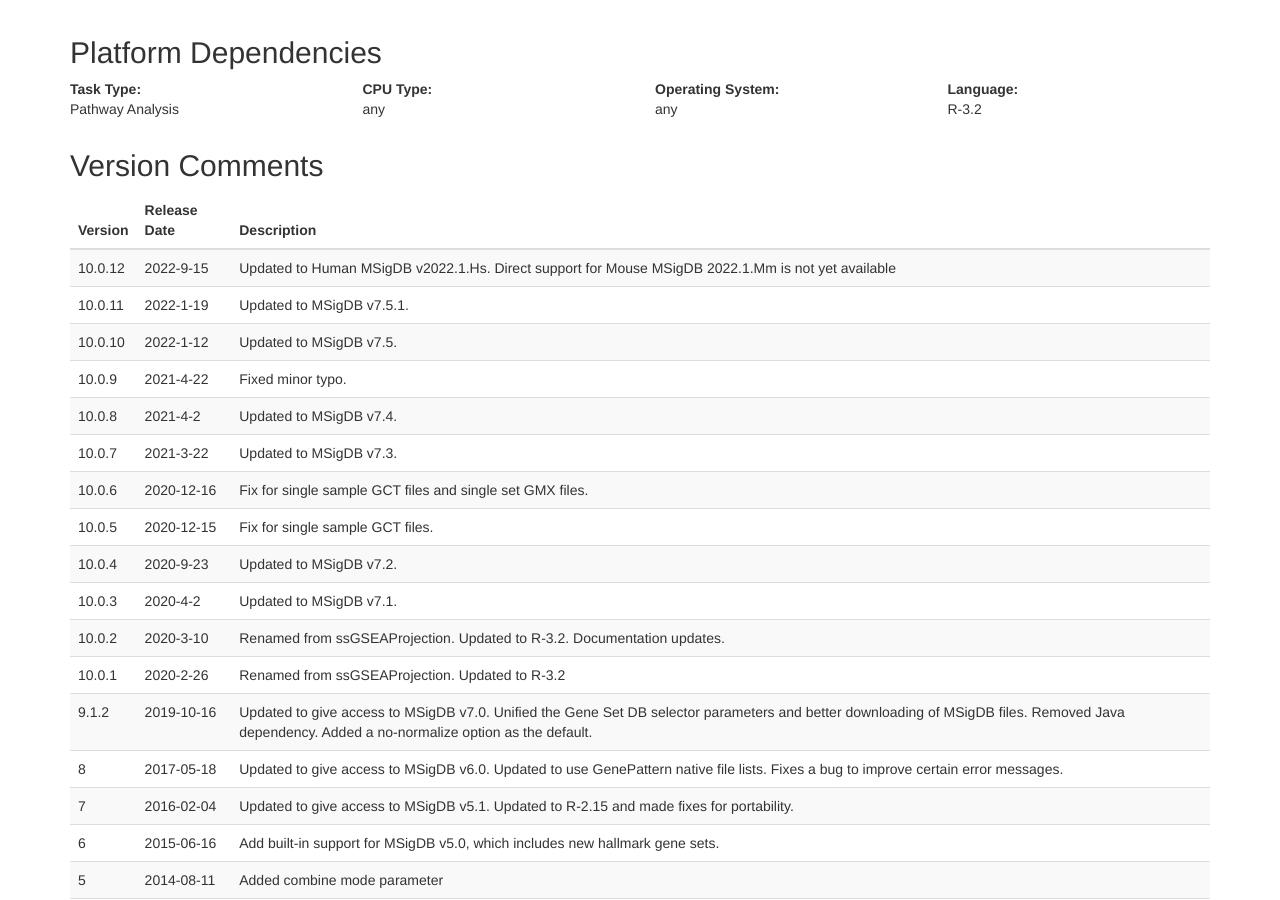
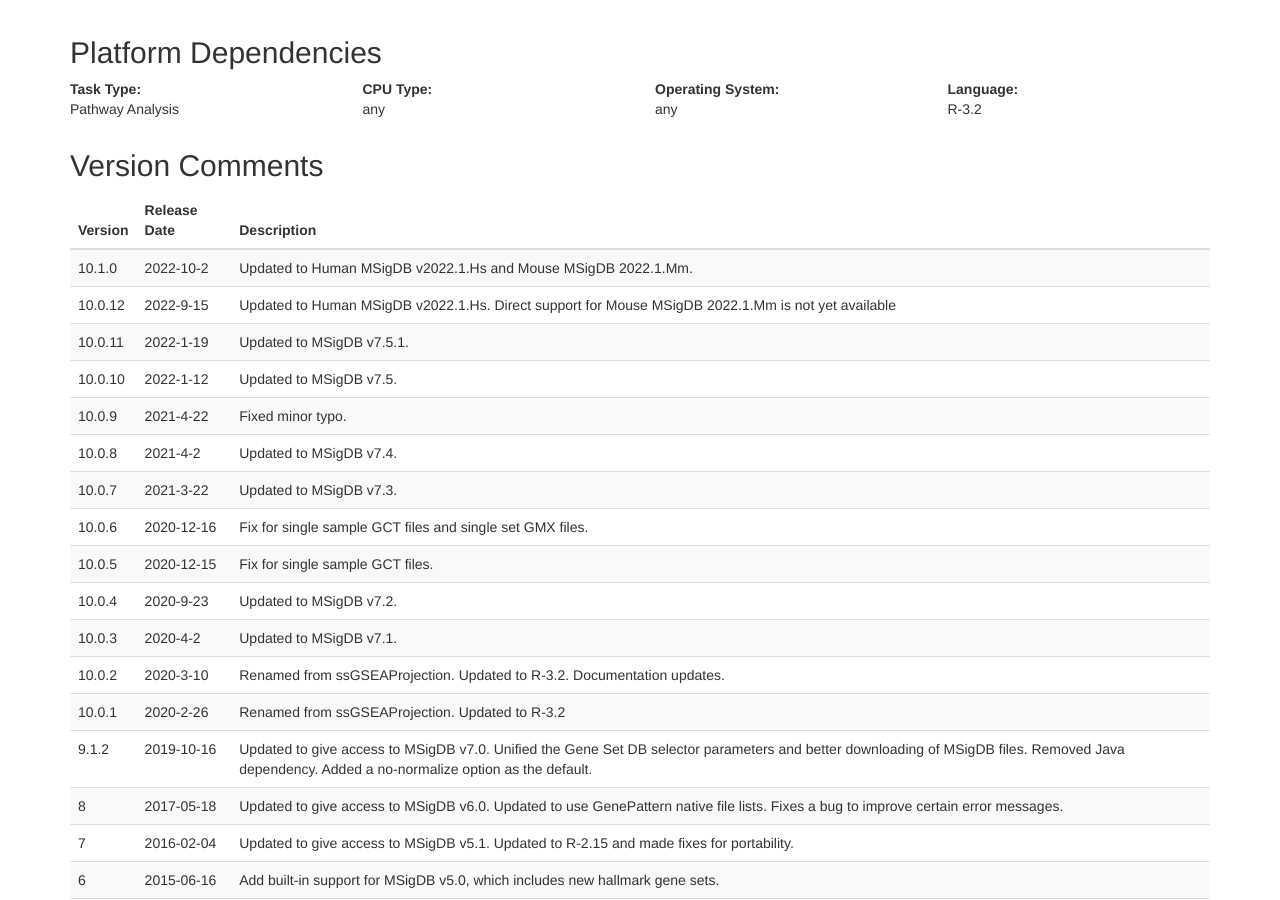
Before and after one commit to GSEA-MSigDB/ssGSEA-gpmodule, a Jekyll site: the page docs/v10/index.html, which Jekyll copies as it is, in a window 1280 px wide and 900 px high, scrolled down 2752 px. Built offline with Jekyll 4.4.1, drawn with Linux system fonts in a browser that asks for light colours; some of the changed text lies outside the part shown.

Commit message:
Updated to Human MSigDB v2022.1.Hs and Mouse MSigDB 2022.1.Mm

```diff
--- a/docs/v10/index.html
+++ b/docs/v10/index.html
@@ -1,6 +1,6 @@
 <!DOCTYPE html>
 <html class=""><head><meta http-equiv="Content-Type" content="text/html; charset=UTF-8">
-  <title>ssGSEA (v10.0.2)</title>
+  <title>ssGSEA (v10.1.2)</title>
   <link href="./application.css" media="all" rel="stylesheet">
   <script src="./application.js"></script><style>.cke{visibility:hidden;}</style><style type="text/css"></style>
   <meta http-equiv="X-UA-Compatible" content="IE=edge">
@@ -13,7 +13,7 @@
 <body>
 	<div class="gp-content-header fluid">
 	<div class="container">
-		<h1>ssGSEA (v10.0.x) <a style="float: right" href="https://www.genepattern.org"><img alt="GP Logo" src="gplogo.png" /></a></h1>
+		<h1>ssGSEA (v10.1.x) <a style="float: right" href="https://www.genepattern.org"><img alt="GP Logo" src="gplogo.png" /></a></h1>
 	</div>
 </div>
 <div class="container">
@@ -217,6 +217,11 @@
 				</thead>
 				<tbody>
                         <tr>
+                            <td>10.1.0</td>
+                            <td>2022-10-2</td>
+                            <td>Updated to Human MSigDB v2022.1.Hs and Mouse MSigDB 2022.1.Mm.</td>
+                        </tr>
+                        <tr>
                             <td>10.0.12</td>
                             <td>2022-9-15</td>
                             <td>Updated to Human MSigDB v2022.1.Hs. Direct support for Mouse MSigDB 2022.1.Mm is not yet available</td>
```
Also changed, not shown: docs/v10/test.md (+6 -1 lines), 2 other files.
